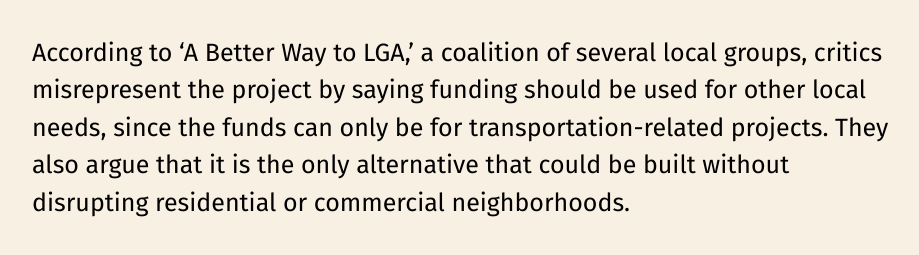
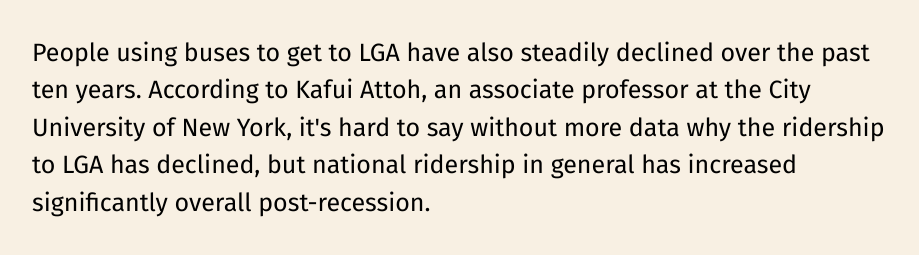
Before and after one commit to SalmanAhadKhan/lga-data-story, a plain HTML site: page index.html in a window 1280 px wide. Shown: the part 2081-2336 px from the top of the page, without its empty margins (178-1097 px from the left). Drawn offline with nearby package versions, Linux system fonts and the light colour scheme.

Commit message:
Update index.html

```diff
--- a/index.html
+++ b/index.html
@@ -52,8 +52,7 @@
 
 <!-- KICKER -->
   <p>
-  According to ‘A Better Way to LGA,’ a coalition of several local groups, critics misrepresent the project by saying funding should be used for other local needs, since the funds can only be for transportation-related projects. They also argue that it is the only alternative that could be built without disrupting residential or commercial neighborhoods.
-  </p>
+People using buses to get to LGA have also steadily declined over the past ten years. According to Kafui Attoh, an associate professor at the City University of New York, it's hard to say without more data why the ridership to LGA has declined, but national ridership in general has increased significantly overall post-recession.   </p>
 
 </body>
 
```
